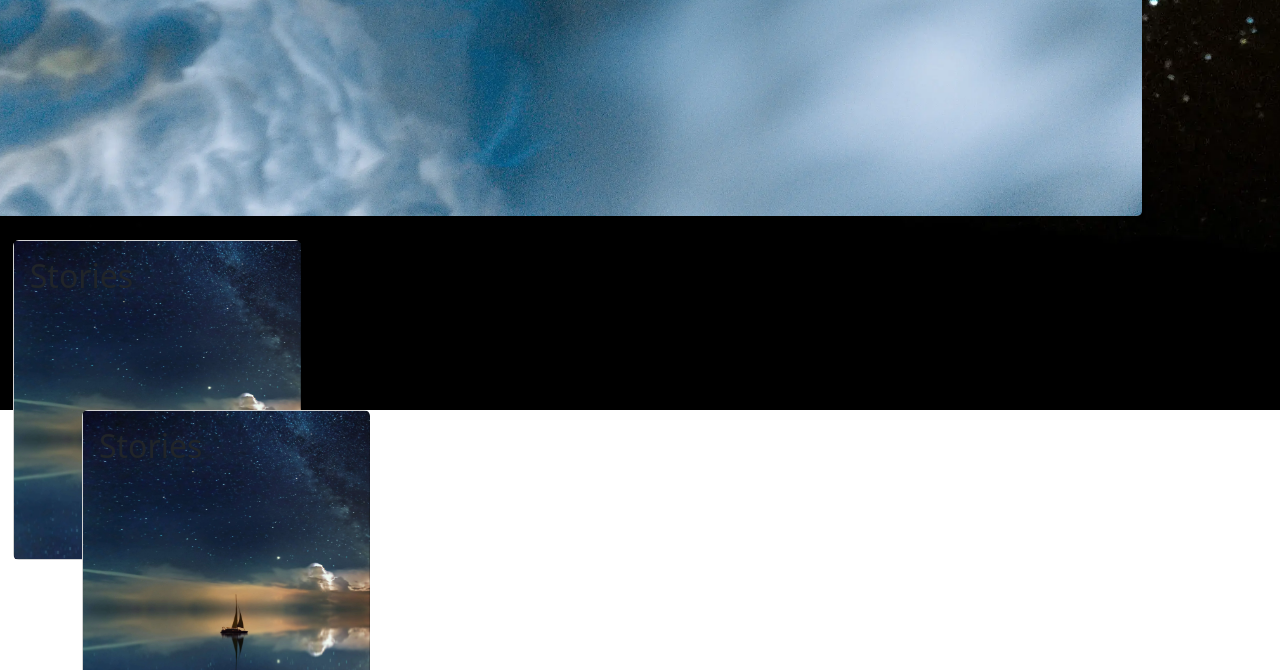
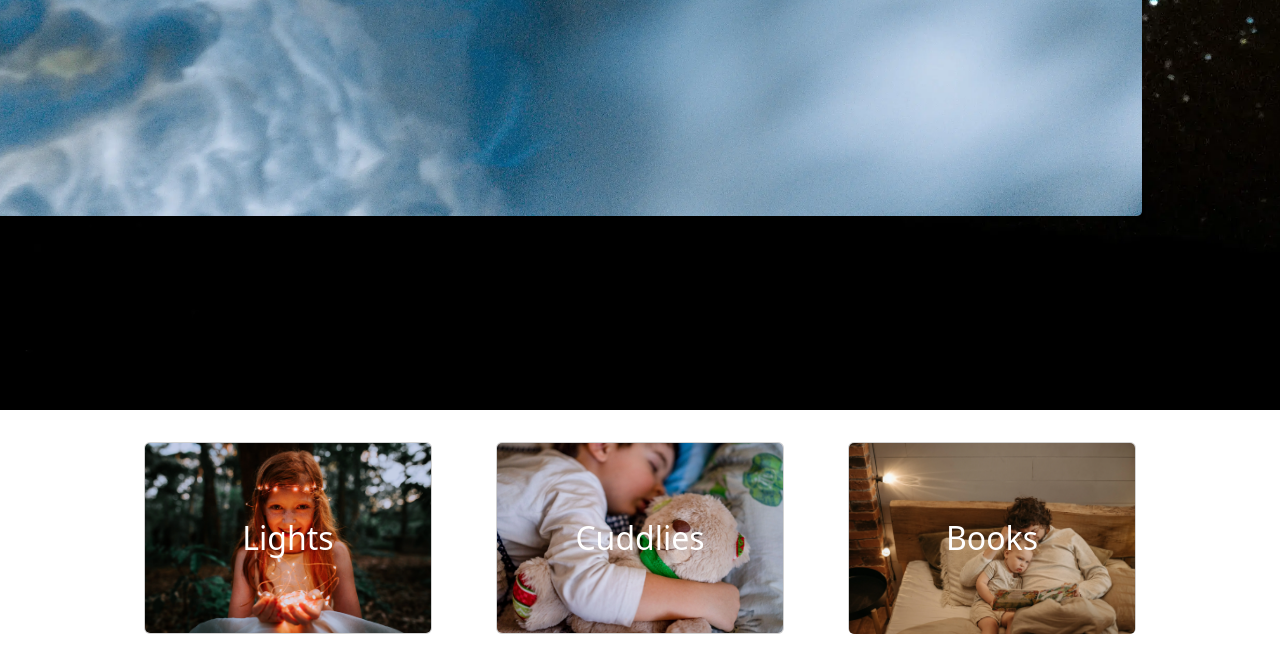
Before and after one commit to AgaToma/a-little-dream, a Django app: page / in a window 1280 px wide. Shown: the part 1930-2600 px from the top of the page. Run offline with Django 3.2, Linux system fonts and the light colour scheme; some libraries are stand-ins or nearby versions.

Commit message:
style and position cards and images

```diff
--- a/home/templates/home/index.html
+++ b/home/templates/home/index.html
@@ -7,28 +7,48 @@
 <!--Hero container-->
 <div class="container-fluid hero-backrground ">
     <img class="hero-front my-4" src="/media/hero-front.webp" alt="child holding a lamp">
-    <div class="card story-card" style="width: 18rem;">
-        <div class="card-body story-slider">
-            <h2>Stories</h2>
+</div>
+<!--Category container-->
+<div class="container category-container d-flex flex-row flex-wrap justify-content-center">
+    <div class="card category-card" style="width: 18rem;">
+        <img src="/media/lights.webp" alt="girl holding lights">
+        <div class="card-body category-slider">
+            <h2 class="category-caption">Lights</h2>
         </div>
         <div class="overlay">
-            <a href="#" class="btn btn-primary">Go to stories</a>
+            <a href="#" class="btn btn-primary">Shop</a>
         </div>
     </div>
-</div>
-<!--Category container-->
-<div class="container category-box">
-    <div class="card story-card" style="width: 18rem;">
-        <div class="card-body story-slider">
-            <h2>Stories</h2>
+    <div class="card category-card" style="width: 18rem;">
+        <img src="/media/teddies.webp" alt="teddy bear">
+        <div class="card-body category-slider">
+            <h2 class="category-caption">Cuddlies</h2>
         </div>
-        <div class="hide">
-            <a href="#" class="btn btn-primary">Go to stories</a>
+        <div class="overlay">
+            <a href="#" class="btn btn-primary">Shop</a>
+        </div>
+    </div>
+    <div class="card category-card" style="width: 18rem;">
+        <div class="category-slider">
+            <img src="/media/books.webp" alt="man and child reading">
+            <h2 class="category-caption">Books</h2>
+        </div>
+        <div class="overlay">
+            <a href="#" class="btn btn-primary">Shop</a>
+        </div>
+    </div>
+    <div class="card category-card" style="width: 18rem;">
+        <img src="/media/story-card.webp" alt="ship in the night sky">
+        <div class="card-body category-slider">
+            <h2 class="category-caption">Stories</h2>
+        </div>
+        <div class="overlay">
+            <a href="#" class="btn btn-primary">Read</a>
         </div>
     </div>
 </div>
 <!--Stories container-->
-<div class="container">
+<div class="container h-50">
 
 </div>
 
--- a/static/css/base.css
+++ b/static/css/base.css
@@ -32,18 +32,21 @@ main {
 
 }
 
-
-.story-card {
-    background-image: url('../../media/story-card.webp');
-    background-repeat: no-repeat;
-    background-size: cover;
-    height: 20rem;
+.category-card {
+    margin: 2rem;
+    height:12rem;
 }
 
-.story-slider {
-    display: block;
+.category-card img {
+    height:100%;
+    width:100%;
+    object-fit: cover;
+    border-radius: 5px;
+}
+
+.category-slider {
+
     width: 100%;
-    height: auto;
 }
 
 .overlay {
@@ -57,6 +60,16 @@ main {
     transition: .5s ease;
 }
 
-.story-card:hover .overlay {
+.category-card:hover .overlay {
     height: 100%;
 }
+
+.category-caption {
+    position: absolute;
+    top: 50%;
+    left: 50%;
+    transform: translate(-50%, -50%);
+    color:white;
+    margin: 0;
+    padding: 0;
+  }
```
Also changed, not shown: README.md, media/books.webp (added), media/hero-front2.webp (added), media/hero-front3.webp (added), media/lights.webp (added), media/teddies.webp (added).
